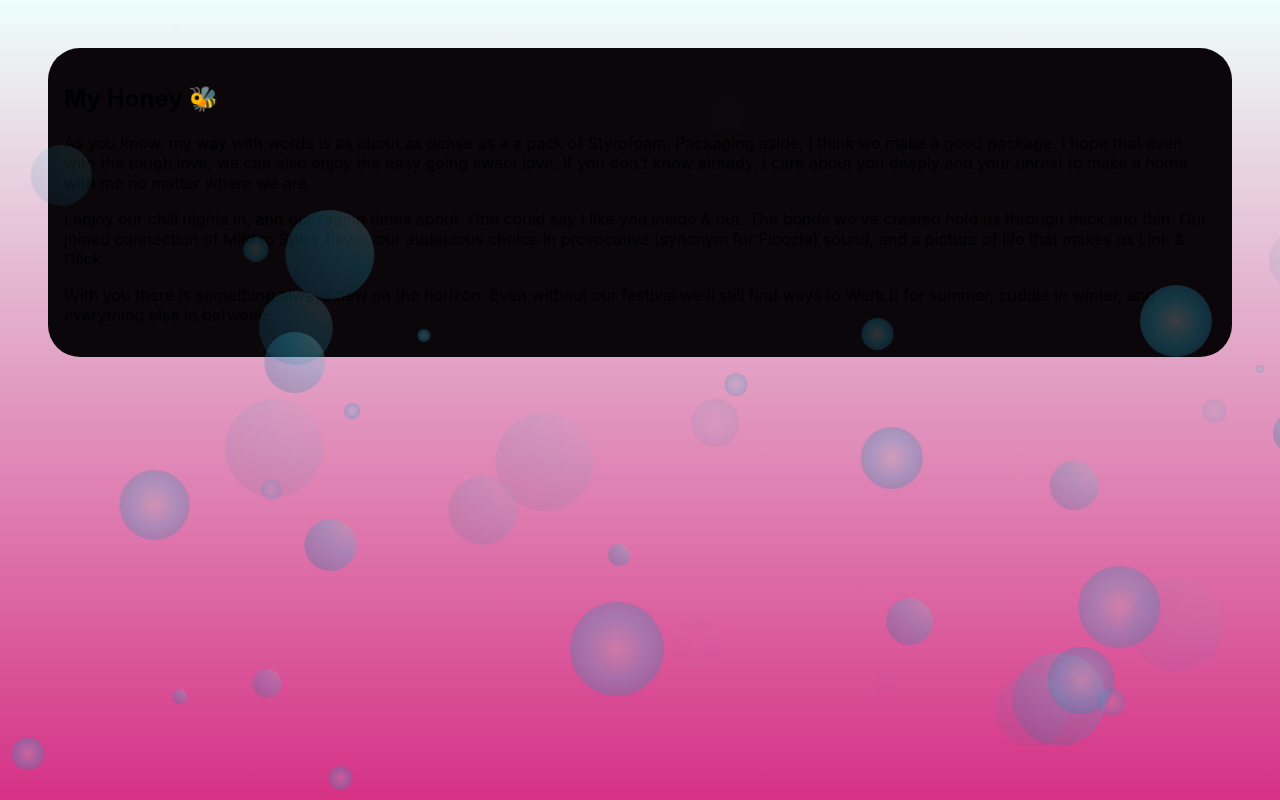
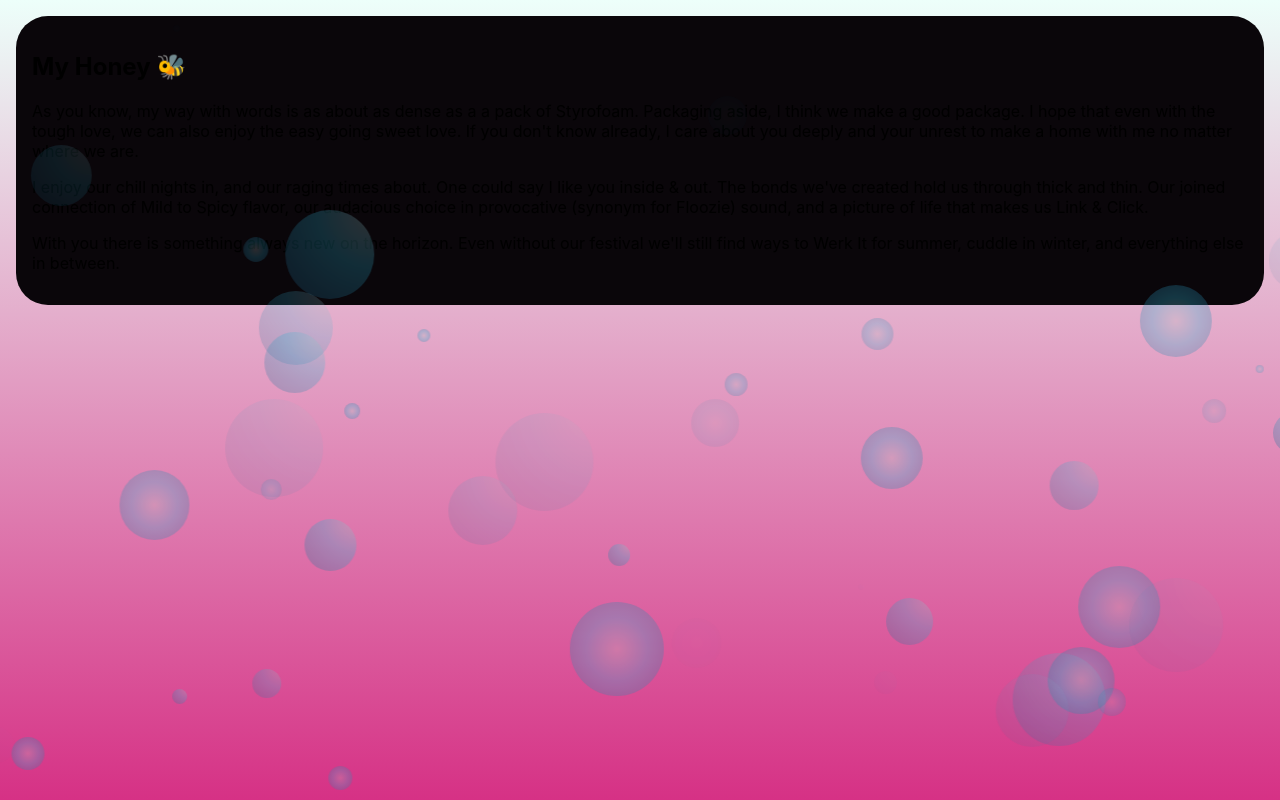
Before and after one commit to wchorski/pinkinc, a Next.js app: page /honeybee in a window 1280 px wide. Built offline with nearby package versions, Linux system fonts and the light colour scheme.

Commit message:
height scroll fix

```diff
--- a/pages/honeybee.jsx
+++ b/pages/honeybee.jsx
@@ -75,7 +75,7 @@ export default function HoneyBeePage() {
 
 
 const StyledBubbleBg = styled.div`
-  height: 100vh;
+  min-height: 100vh;
   width: 100vw;
   background: linear-gradient(to bottom, #edfffa 0%, #d63185 100%);
   position: relative;
@@ -83,10 +83,11 @@ const StyledBubbleBg = styled.div`
 
   main{
     background-color: transparent;
+    height: 100%;
   }
 
   section{
-    margin: 3em;
+    margin: 1em;
     border-radius: 2em;
   }
 
```
